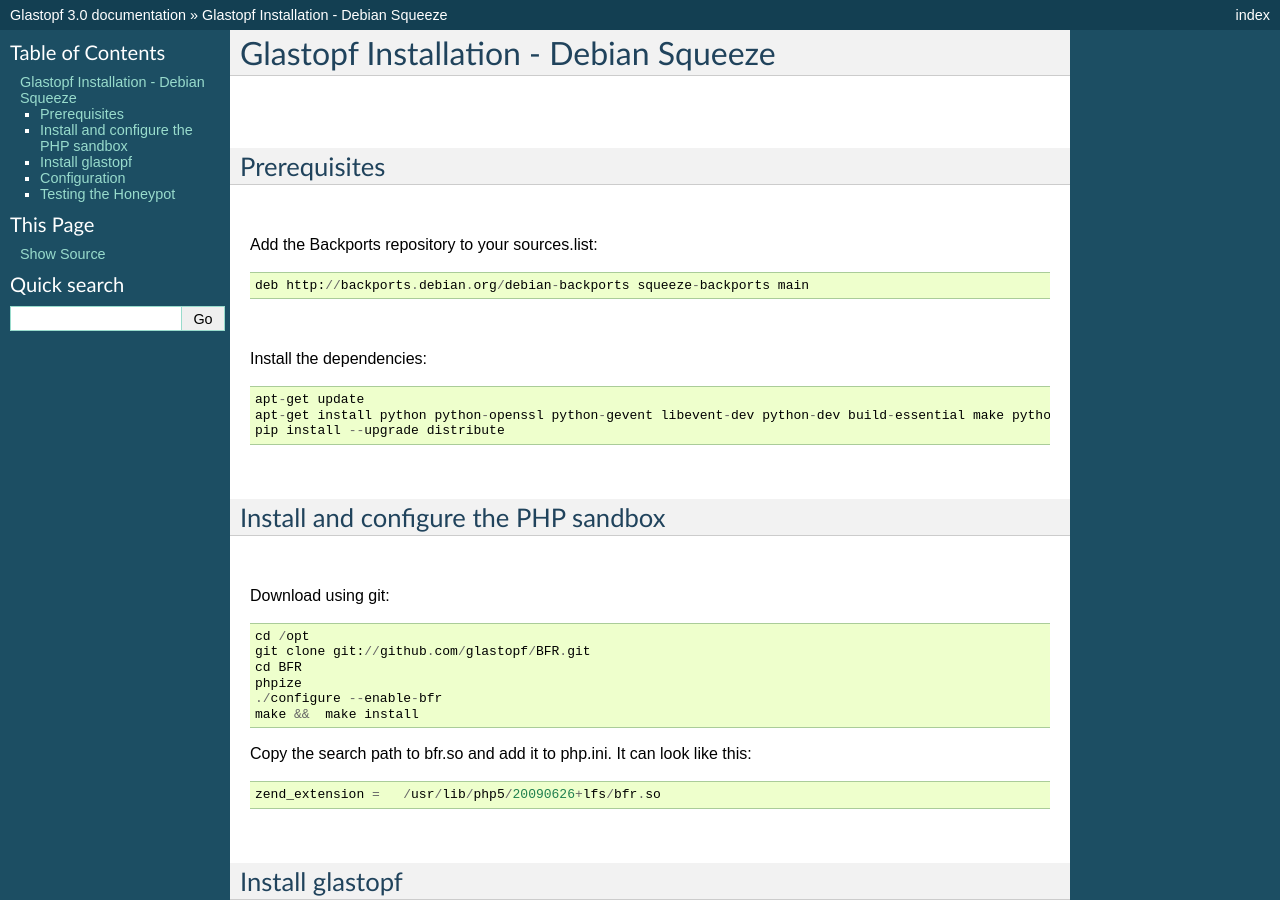
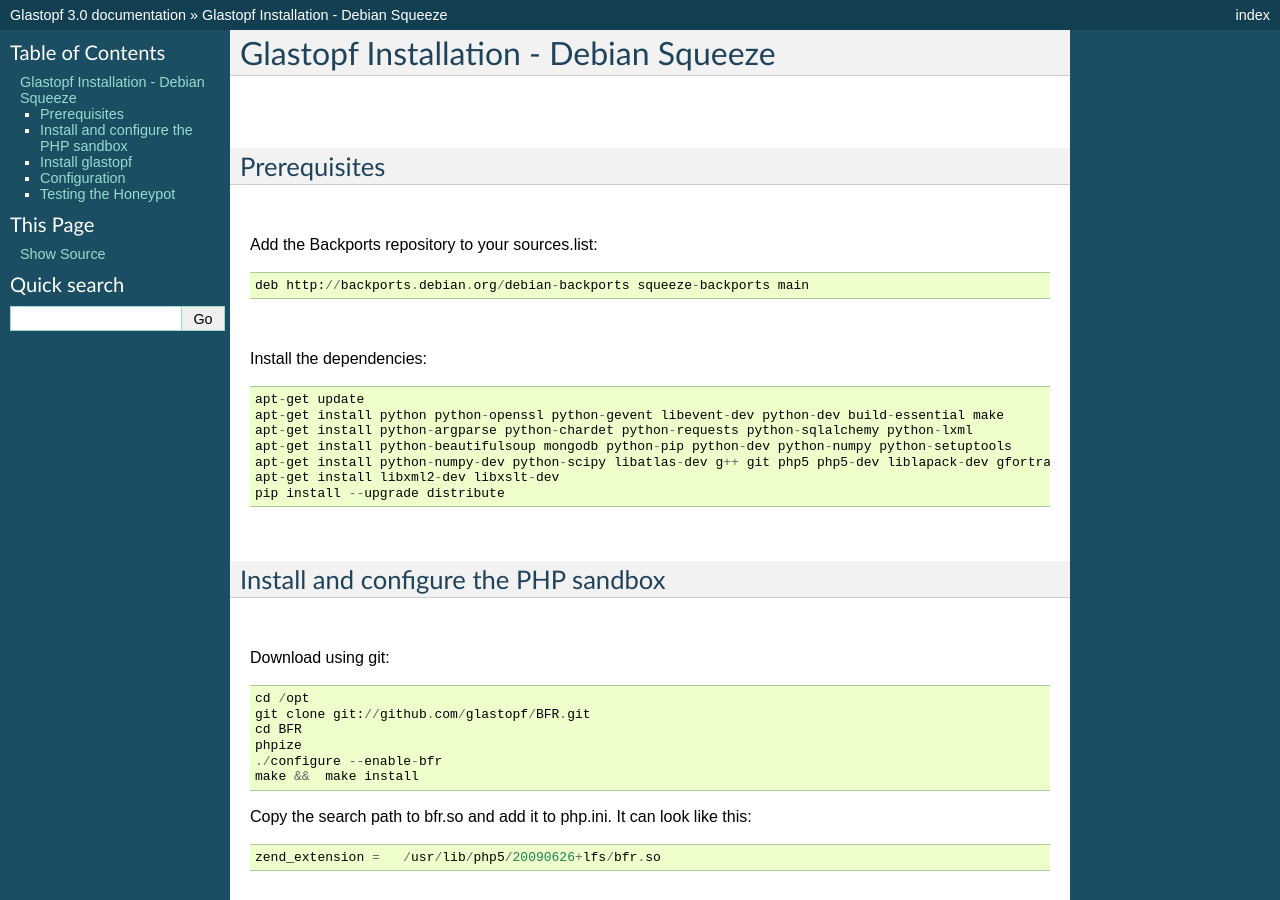
Before and after one commit to mushorg/glastopf, a Sphinx documentation site: the page built from docs/source/installation/installation_debian.rst, in a window 1280 px wide and 900 px high. Built offline with Sphinx 7.4.7, drawn with Linux system fonts in a browser that asks for light colours; formulas are drawn with MathJax 3; pages that are not in the unit, such as notebooks, are missing from menus.

Commit message:
Update installation_debian.rst

```diff
--- a/docs/source/installation/installation_debian.rst
+++ b/docs/source/installation/installation_debian.rst
@@ -15,7 +15,11 @@
 Install the dependencies::
 
     apt-get update
-    apt-get install python python-openssl python-gevent libevent-dev python-dev build-essential make python-argparse python-chardet python-requests python-sqlalchemy python-lxml python-beautifulsoup mongodb python-pip python-dev python-numpy python-setuptools python-numpy-dev python-scipy libatlas-dev g++ git php5 php5-dev liblapack-dev gfortran libxml2-dev libxslt-dev
+    apt-get install python python-openssl python-gevent libevent-dev python-dev build-essential make
+    apt-get install python-argparse python-chardet python-requests python-sqlalchemy python-lxml
+    apt-get install python-beautifulsoup mongodb python-pip python-dev python-numpy python-setuptools
+    apt-get install python-numpy-dev python-scipy libatlas-dev g++ git php5 php5-dev liblapack-dev gfortran
+    apt-get install libxml2-dev libxslt-dev
     pip install --upgrade distribute
 |
 
```
